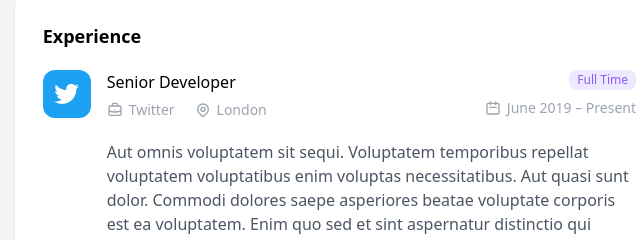
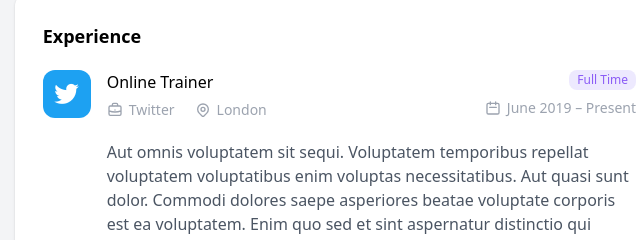
Before and after one commit to ongsanity143/resume, a plain HTML site: page index.html in a window 1280 px wide. Shown: the part 449-689 px from the top of the page, 468-1108 px from the left. Drawn offline with nearby package versions, Linux system fonts and the light colour scheme.

Commit message:
first job

```diff
--- a/index.html
+++ b/index.html
@@ -179,7 +179,7 @@
               <div class="w-full space-y-5">
                 <div class="item-header">
                   <div class="space-y-1.5">
-                    <div class="font-medium">Senior Developer</div>
+                    <div class="font-medium">Online Trainer</div>
                     <div class="flex space-x-5">
                       <div class="item-header-info">
                         <svg
```
